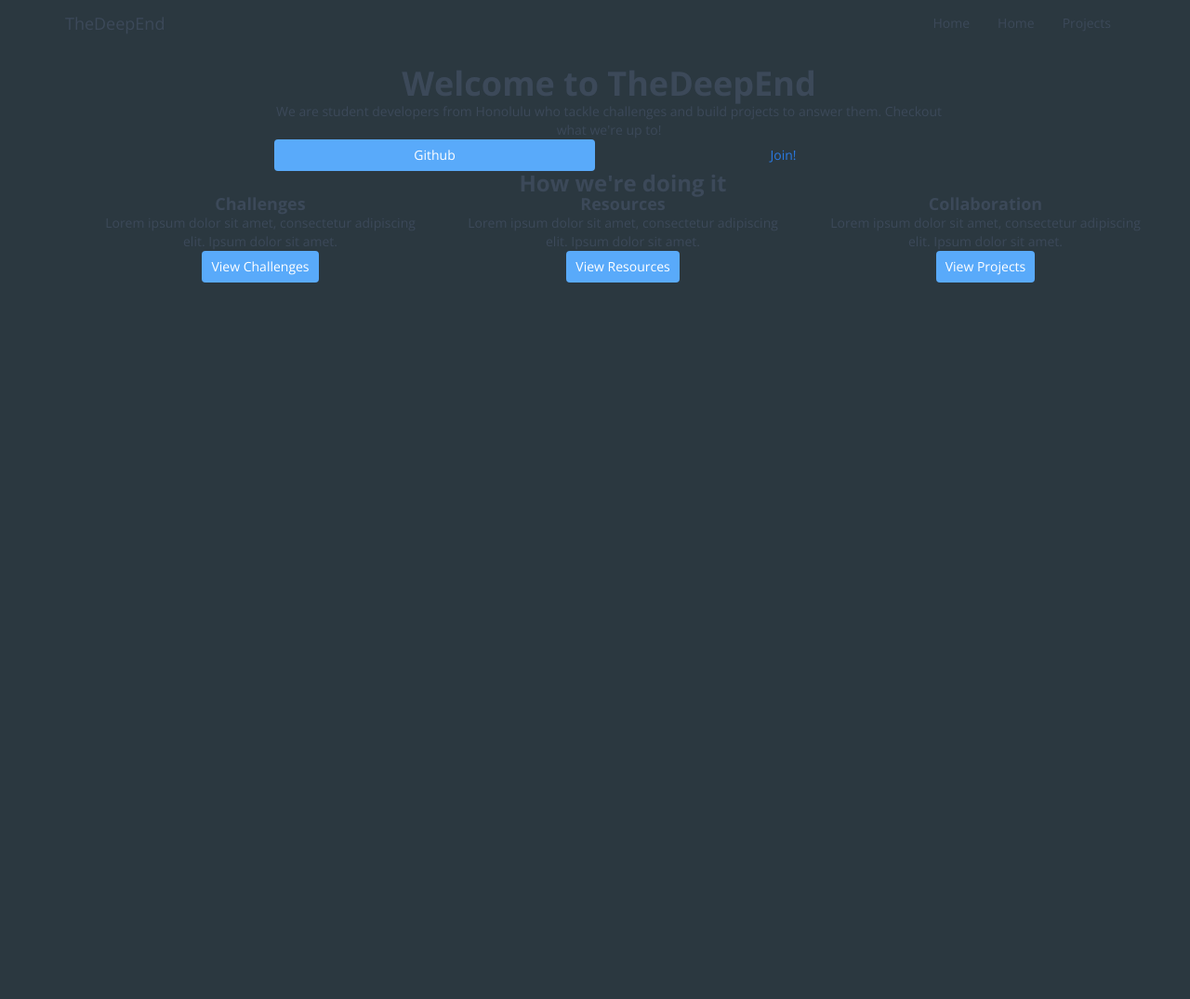
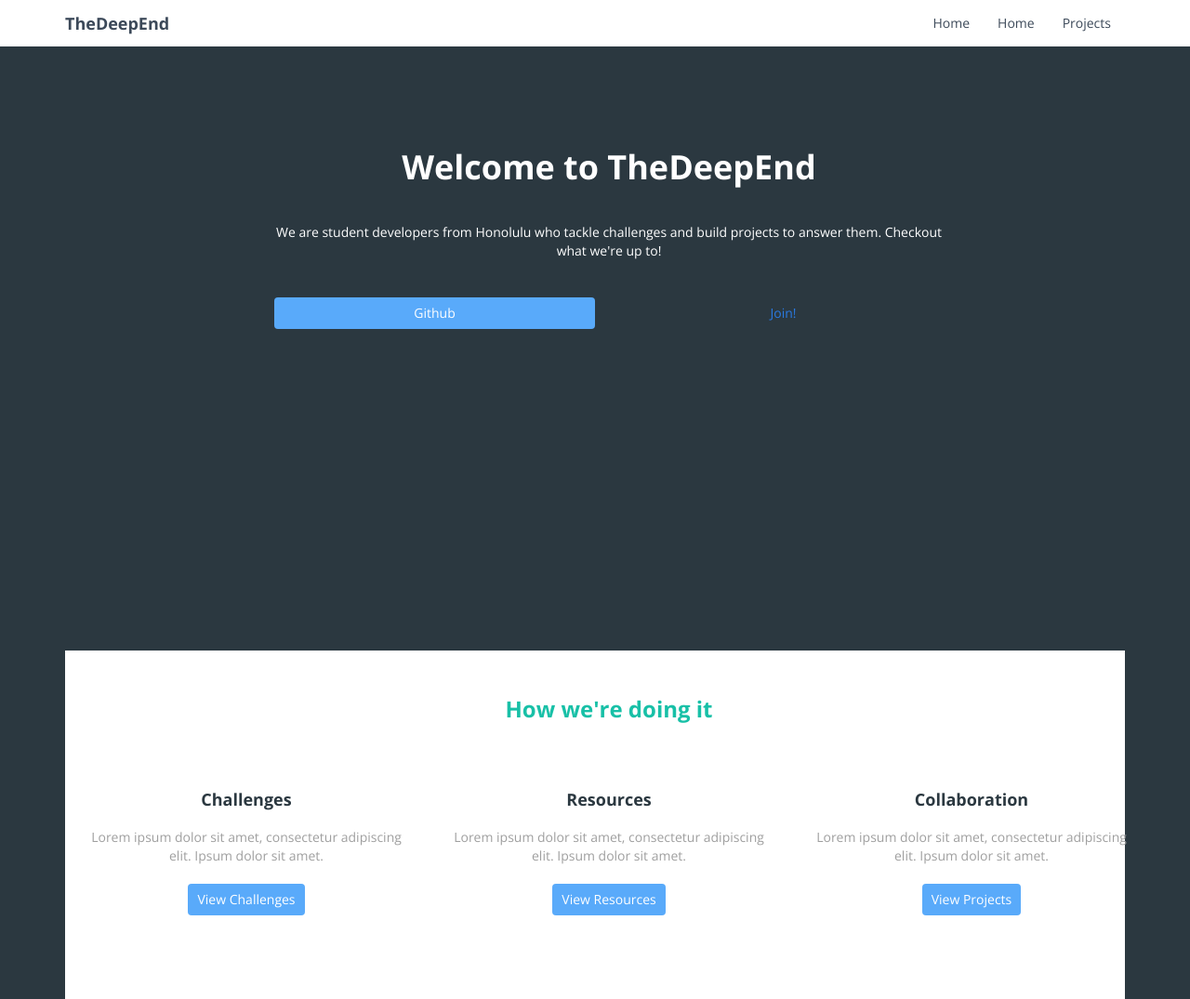
Before and after one commit to TheDeepEnd/thedeepend.github.io, a Jekyll site: the page built from index.html, in a window 1280 px wide. Shown: the whole page at 93% size. Built offline with Jekyll 4.4.1, drawn with Linux system fonts in a browser that asks for light colours; before the commit the page ends 900 px from its top, so only the background shows below that.

Commit message:
Style single posts.

```diff
--- a/_sass/_layout.scss
+++ b/_sass/_layout.scss
@@ -1,22 +1,23 @@
 /**
  * Site header
  */
-.site-header {
-	.navbar-brand {
-		color: $text-color;
-	}
-}
-
-.site-title {
-
-}
-
 .site-nav {
-	background-color: transparent;
+	background-color: white;
+	border-radius: 0px;
 	border: none;
 	.navbar-collapse {
 		li > a {
 		color: $text-color;
+		}
+		.active {
+			color: $secondary-text-color;
+			font-weight: 700;
+		}
+	}
+	.site-header {
+		.navbar-brand {
+			color: $text-color;
+			font-weight: 700;
 		}
 	}
 }
@@ -34,7 +35,41 @@
 
 }
 
-
+/**
+ * Home Page
+ */
+ .home-page {
+	 color: white;
+	 .no-padding {
+		 padding-left: 0;
+		 padding-right: 0;
+	 }
+	 .block-section-lg {
+		 margin-bottom: 40px;
+	 }
+	 .block-section {
+		 margin-bottom: 20px;
+	 }
+	 .hero-section {
+		 padding-top: 10vh;
+		 height: 70vh;
+	 }
+	 .white-section {
+		 color: $background-color;
+		 background-color: white;
+		 padding: 50px 0;
+		 h3 {
+			 margin-bottom: 10%;
+			 color: $secondary-text-color;
+		 }
+		 .detail-block {
+			 margin-bottom: 40px;
+			 .block-text {
+					color: $sub-text-color;
+			 }
+		 }
+	 }
+ }
 
 
 /**
@@ -42,21 +77,22 @@
  */
 .page-content {
 	.project-box {
-		margin: 10px 0;
+		margin-top: 40px;
+		margin-bottom: 10px;
 		background-color: white;
 		padding: 10px 15px;
 		border-radius: 3px;
-		box-shadow: 0px 0px 5px $box-shadow-color;
 		.box {
 			margin: 15px 0;
 		}
 		.box-content {
 			p {
 				margin-bottom: 10px;
-				color: $secondary-text-color;
+				color: $sub-text-color;
 			}
 			.date {
 				font-weight: 700;
+				color: $sub-text-color;
 			}
 		}
 	}
@@ -79,14 +115,35 @@
 /**
  * Posts
  */
+ .single-post {
+	 padding-top: 20px;
+	 padding-bottom: 40px;
+	 background-color: white;
 	 .post-header {
-
+		.post-title {
+			margin: 20px 0;
 		}
-
-.post-title {
-
+		.post-meta {
+			color: $sub-text-color;
 		}
-
+	 }
 	 .post-content {
 	 	margin-top: 20px;
+		h1, h2, h3, h4, h5, h6 {
+			margin-top: 20px;
+			margin-bottom: 15px;
+			font-weight: 700;
+			color: $secondary-text-color;
 		}
+		p {
+			margin-bottom: 30px;
+		}
+		img {
+			width: 100%;
+			margin-bottom: 20px;
+		}
+		ol, ul {
+			padding-left: 20px;
+		}
+	 }
+ }
```
Lines whose indentation alone changed are shown as unchanged.
